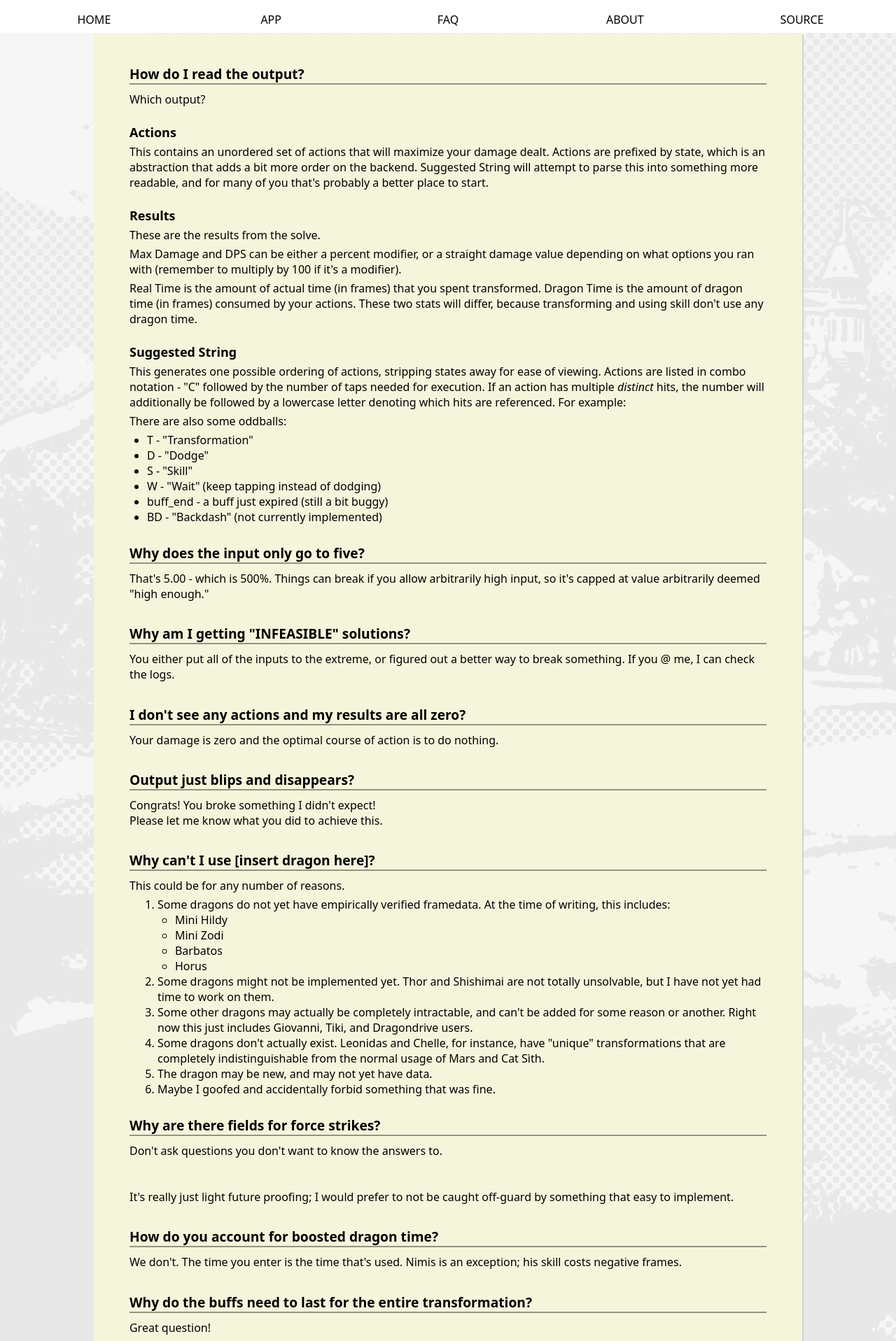
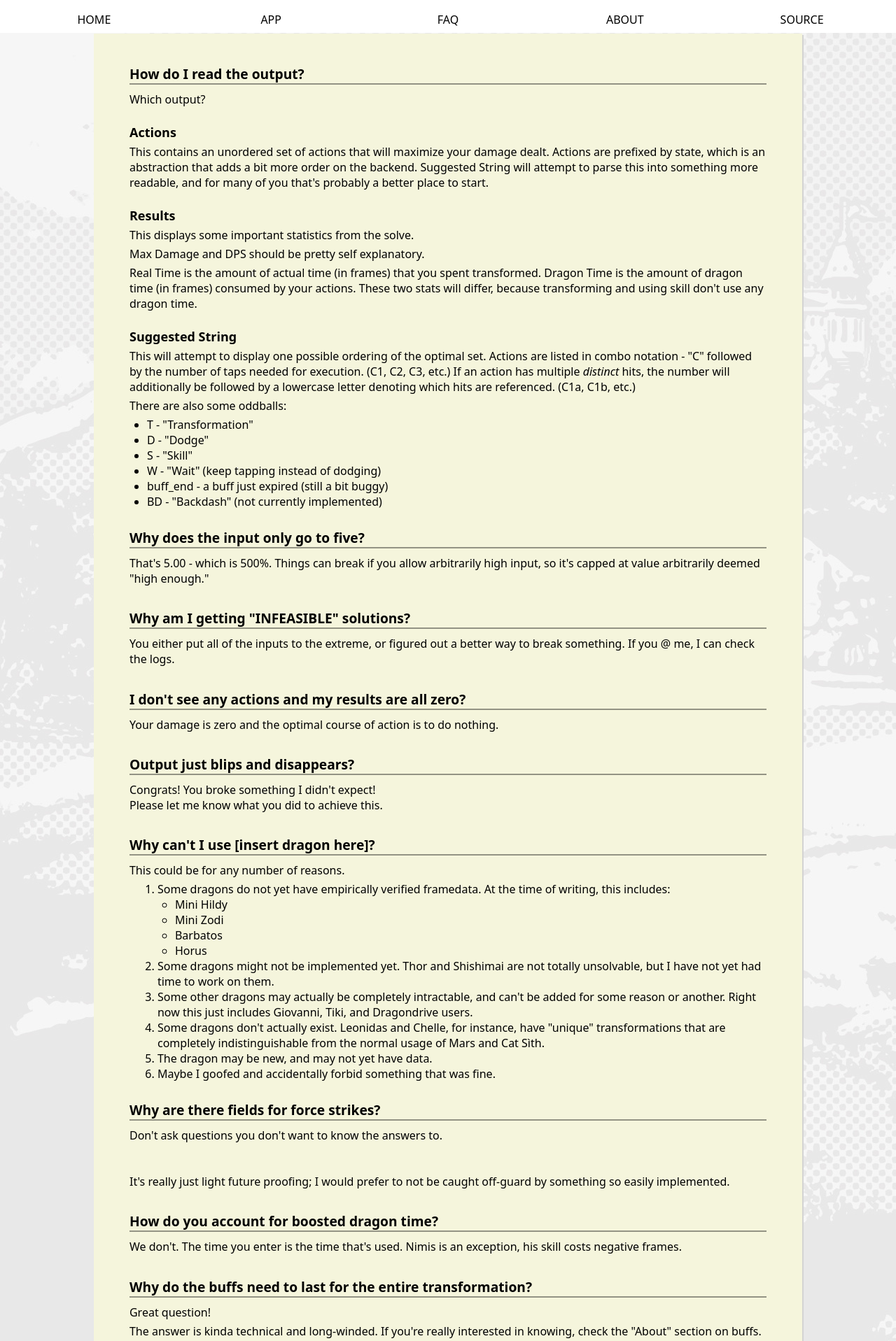
Before and after one commit to ah508/dragon_optimizer_frontend, a React (Create React App) app: page /FAQ in a window 1280 px wide. Shown: the top 1917 px of the page at 70% size. Built offline with nearby package versions, Linux system fonts and the light colour scheme.

Commit message:
wording and some UI changes

```diff
--- a/src/components/FAQ.js
+++ b/src/components/FAQ.js
@@ -25,13 +25,10 @@ function FAQ() {
           </p>
           <h4 className="subheader">Results</h4>
           <p>
-            These are the results from the solve.
+            This displays some important statistics from the solve.
           </p>
           <p>
-            Max Damage and DPS can be either a percent modifier,
-            or a straight damage value depending on what options
-            you ran with (remember to multiply by 100 if it's a
-            modifier).
+            Max Damage and DPS should be pretty self explanatory.
           </p>
           <p>
             Real Time is the amount of actual time (in frames)
@@ -45,15 +42,15 @@ function FAQ() {
           </p>
           <h4 className="subheader">Suggested String</h4>
           <p>
-            This generates one possible ordering of actions, stripping
-            states away for ease of viewing.
+            This will attempt to display one possible ordering of
+            the optimal set.
 
             Actions are listed in combo notation - "C" followed
-            by the number of taps needed for execution.
+            by the number of taps needed for execution. (C1, C2, C3, etc.)
 
             If an action has multiple <i>distinct</i> hits, the
             number will additionally be followed by a lowercase
-            letter denoting which hits are referenced. For example:
+            letter denoting which hits are referenced. (C1a, C1b, etc.)
           </p>
           <p>
             There are also some oddballs:
@@ -178,8 +175,8 @@ function FAQ() {
             Don't ask questions you don't want to know the answers to.
             <br /><br /><br />
             It's really just light future proofing; I would
-            prefer to not be caught off-guard by something that
-            easy to implement.
+            prefer to not be caught off-guard by something so
+            easily implemented.
           </p>
         </div>
       </section>
@@ -191,7 +188,7 @@ function FAQ() {
 
             The time you enter is the time that's used.
 
-            Nimis is an exception; his skill costs negative frames.
+            Nimis is an exception, his skill costs negative frames.
           </p>
         </div>
       </section>
--- a/src/components/GenericTable.js
+++ b/src/components/GenericTable.js
@@ -10,10 +10,14 @@ function GenericTable(props) {
           return (
             <tr key={action.id}>
               <td className="leftrow">{action.id} </td>
-              {
+              { // ugly but functional
               (typeof action.value) === "number" ?
-                <td className="rightrow">{action.value.toPrecision(4) / 1}</td> :
-                <td className="rightrow">{action.value}</td>
+                (props.headerL === 'Results'
+                && ['Max Damage', 'DPS'].some(s => action.id.includes(s))
+                && ['effmod', 'puremod'].some(s => props.mode.includes(s))) ?
+                  <td className="rightrow">{`${(action.value * 100).toPrecision(4) / 1}%`}</td> :
+                  <td className="rightrow">{action.value.toPrecision(4) / 1}</td> :
+                  <td className="rightrow">{action.value}</td>
               }
             </tr>
           )
--- a/src/components/OptionSelect.js
+++ b/src/components/OptionSelect.js
@@ -86,9 +86,9 @@ function renderDragon(props, option, snapshot, className) {
 function OptionSelect(props) {
     const [loading, setLoading] = useState(false)
     const [dragon, setDragon] = useState("")
+    const [mode, setMode] = useState("effmod")
     const [advanced, setAdvanced] = useState(false)
     const [necessary, setNecessary] = useState({
-        "mode": "effmod",
         "transform time": 600,
         "skill": 1,
         "leniency": 0,
@@ -172,6 +172,7 @@ function OptionSelect(props) {
 
         const submission = Object.assign({}, necessary)
         submission["dragon"] = dragon
+        submission["mode"] = mode
         submission["stats"] = Object.assign({}, stats)
 
         // hey you found the endpoint.
@@ -211,8 +212,8 @@ function OptionSelect(props) {
                                 <select
                                     id={"mode".concat(props.id)}
                                     name="mode"
-                                    value = {necessary["mode"]}
-                                    onChange={handleNecessary}
+                                    value = {mode}
+                                    onChange={e => setMode(e.target.value)}
                                     disabled={forbidden.includes(dragon)}
                                 >
                                     <option value={"puremod"}>Pure Modifier</option>
@@ -777,8 +778,8 @@ function OptionSelect(props) {
                     <BufferZone />
                 </> : apiResponse ?
                     <>
-                        <GenericTable headerL={'Action'} headerR={'#'} body={apiResponse.decisionVariables}/>
-                        <GenericTable headerL={'Results'} headerR={''} body={apiResponse.dataTable}/>
+                        <GenericTable mode={mode.slice(0)} headerL={'Action'} headerR={'#'} body={apiResponse.decisionVariables}/>
+                        <GenericTable mode={mode.slice(0)} headerL={'Results'} headerR={''} body={apiResponse.dataTable}/>
                         <ParseString body={apiResponse.decisionVariables} rules={apiResponse.rules} />
                     </> :
                     null
```
